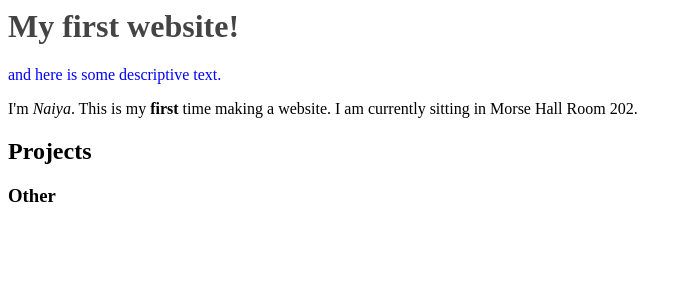
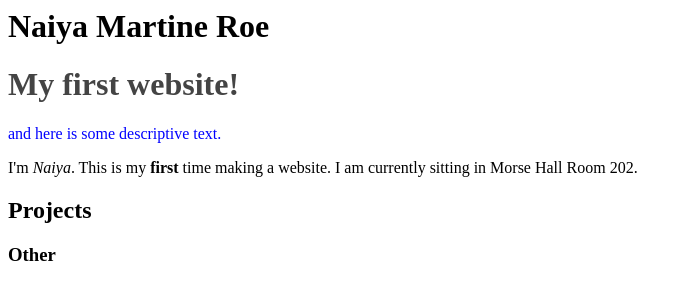
Before and after one commit to naiyaroe/My-first-website-3, a plain HTML site: page index.html in a window 1280 px wide. Shown: the whole page, without its empty margins (0-692 px from the left). Drawn offline with Linux system fonts and the light colour scheme.

Commit message:
changed title into a header

```diff
--- a/index.html
+++ b/index.html
@@ -1,6 +1,6 @@
 <html>
 <body>
-<title> Naiya Martine Roe </title>
+<h1> Naiya Martine Roe </h1>
 <h1 style="color: rgb(68, 68, 68)"> My first website! </h1>
 <p style="color: blue"> and here is some descriptive text. </p>
 <p> I'm <em>Naiya</em>. This is my <strong>first</strong> time making a website. I am currently sitting in Morse Hall Room 202.
```
